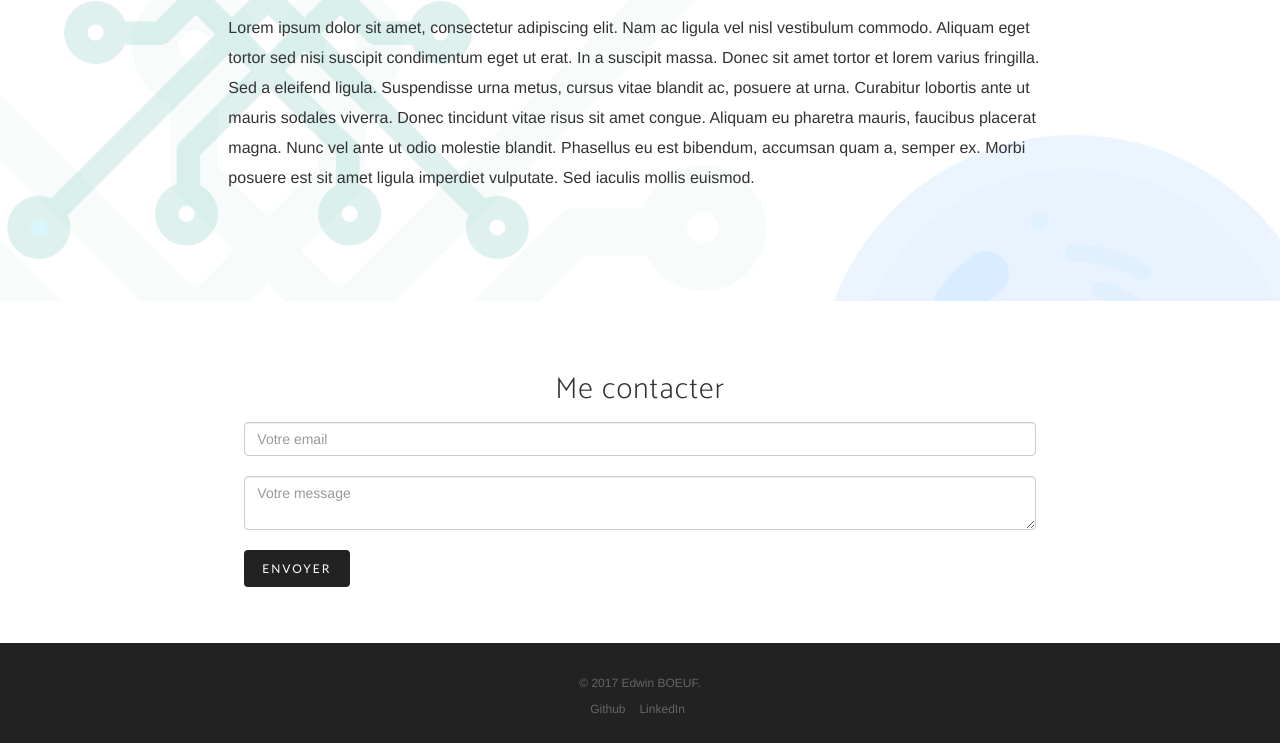
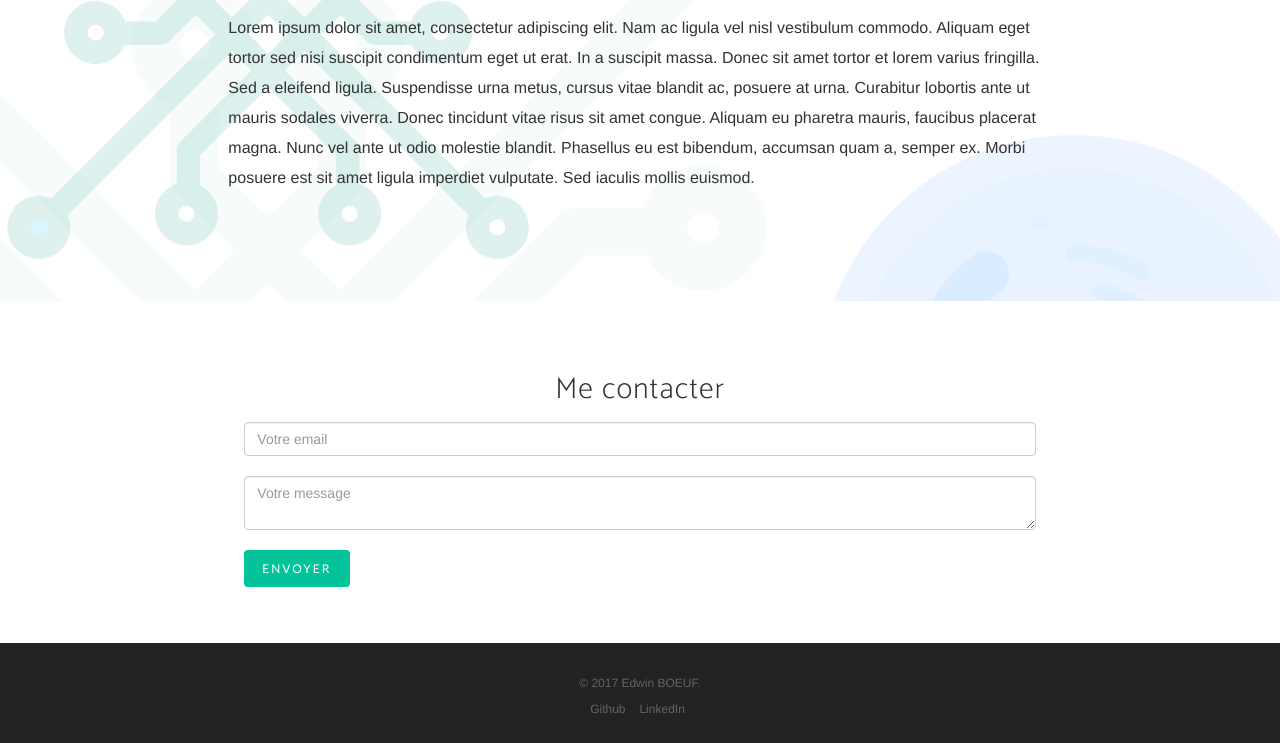
Before and after one commit to EdwinBOEUF/edwinboeuf.github.io, a website: page index.html in a window 1280 px wide. In both pictures the pointer is over the button "ENVOYER". Shown: the part 940-1683 px from the top of the page. Drawn offline with nearby package versions, Linux system fonts and the light colour scheme; a web font is replaced by a local one.

Commit message:
Update styles.css

```diff
--- a/css/styles.css
+++ b/css/styles.css
@@ -41,9 +41,9 @@ i {
 }
 
 .btn-primary:hover {
-  background-color: #222;
+  background-color: #02C39A;
   color: white;
-  border: 2px solid #222;
+  border: 2px solid #02C39A;
 }
 
 .intro {
@@ -227,3 +227,7 @@ footer a:hover, footer a:active, footer a:focus {
 .navbar-default .nav>li>a {
     font-size: 13px;
 }
+
+.intro-bg .fa:hover {
+  color: #222;
+}
```
